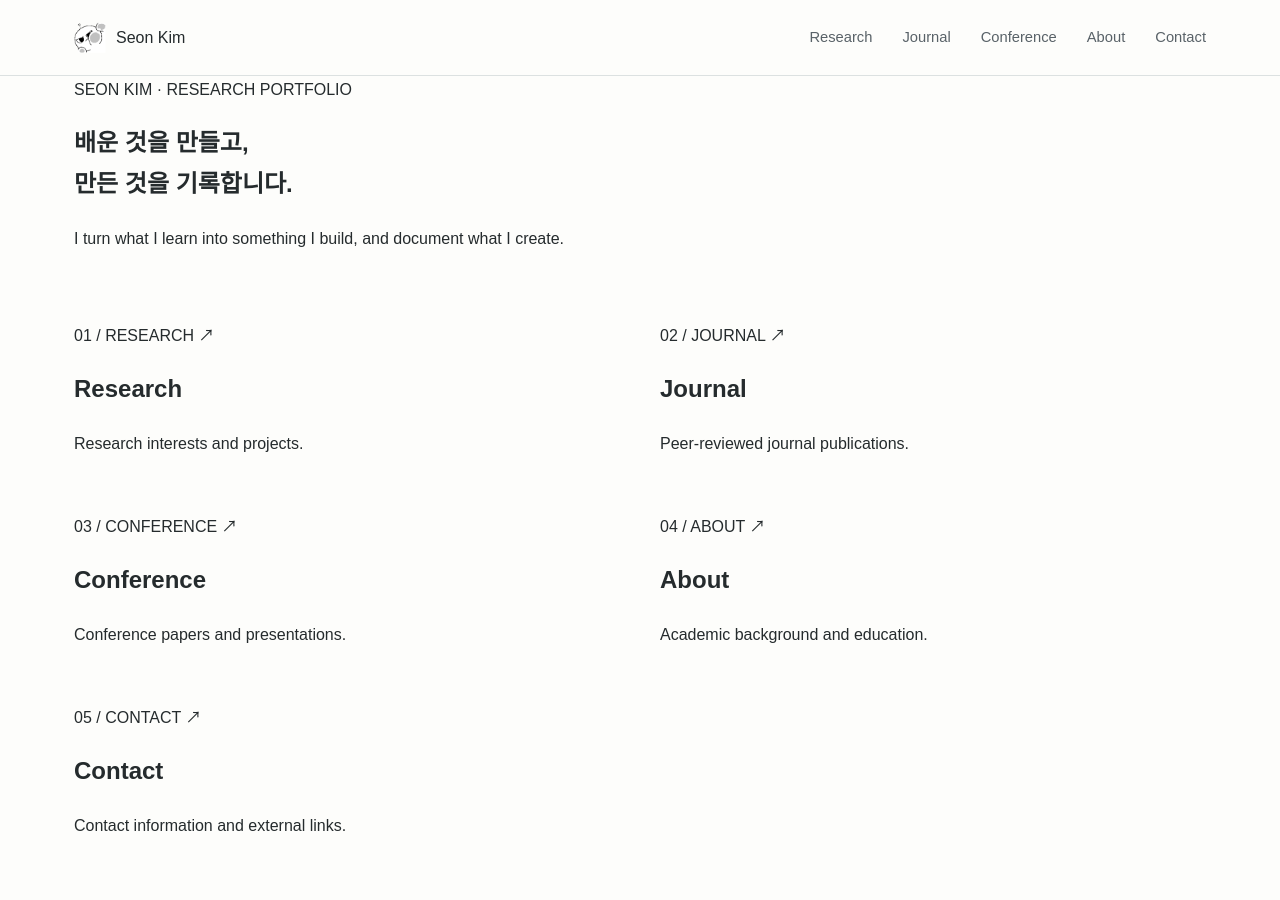
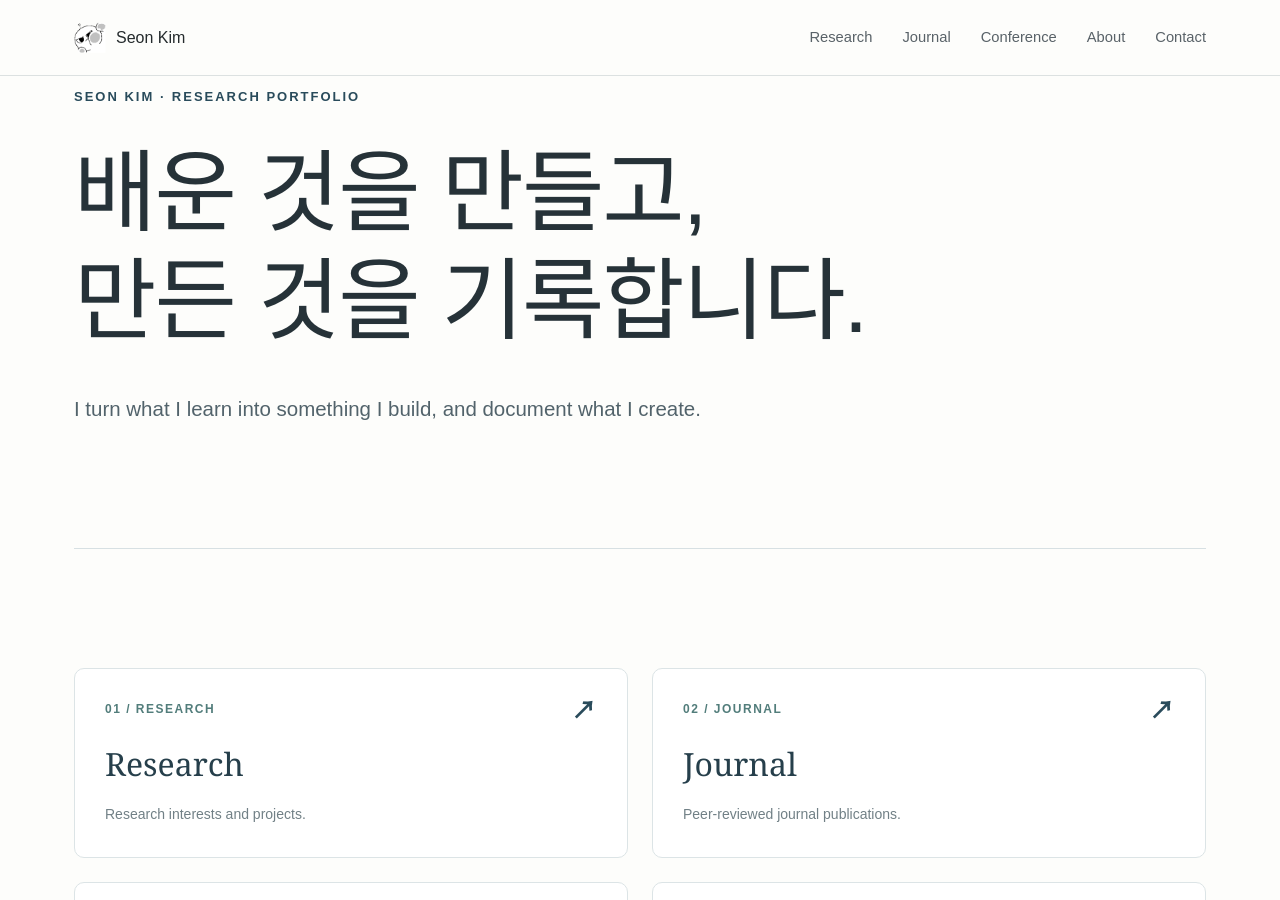
Before and after one commit to KSO012/KSO012.github.io, a Jekyll site: the page built from index.md, in a window 1280 px wide and 900 px high. Built offline with Jekyll 4.4.1, drawn with Linux system fonts in a browser that asks for light colours.

Commit message:
Update style.css

```diff
--- a/assets/style.css
+++ b/assets/style.css
@@ -11,6 +11,189 @@
   height: 32px;
   object-fit: contain;
   flex-shrink: 0;
+}
+
+
+/* =========================================
+   HOME PAGE
+========================================= */
+
+.home-page {
+  width: 100%;
+}
+
+/* Hero */
+
+.home-hero {
+  padding: 10px 0 75px;
+}
+
+.home-eyebrow {
+  margin-bottom: 32px;
+  color: #294b5b;
+  font-size: 13px;
+  font-weight: 700;
+  letter-spacing: 2px;
+}
+
+.home-hero h1 {
+  margin: 0;
+  color: #263238;
+  font-size: clamp(3rem, 7vw, 6.8rem);
+  font-weight: 500;
+  line-height: 1.2;
+  letter-spacing: -2px;
+  word-break: keep-all;
+}
+
+.home-subtitle {
+  margin: 36px 0 0;
+  color: #52636b;
+  font-size: clamp(1rem, 1.6vw, 1.3rem);
+  line-height: 1.8;
+}
+
+/* Navigation Section */
+
+.home-links {
+  margin-top: 45px;
+  padding-top: 65px;
+  border-top: 1px solid #d7e0e3;
+}
+
+.home-grid {
+  display: grid;
+  grid-template-columns: repeat(2, minmax(0, 1fr));
+  gap: 24px;
+}
+
+/* Navigation Cards */
+
+.home-card {
+  display: flex;
+  flex-direction: column;
+  justify-content: space-between;
+  min-width: 0;
+  min-height: 190px;
+  padding: 30px;
+  border: 1px solid #dce4e6;
+  border-radius: 10px;
+  background: #ffffff;
+  color: inherit;
+  text-decoration: none;
+
+  transition:
+    transform 0.2s ease,
+    border-color 0.2s ease,
+    background-color 0.2s ease;
+}
+
+.home-card:hover {
+  transform: translateY(-4px);
+  border-color: #416a79;
+  background: #f6f9f9;
+}
+
+.home-card:focus-visible {
+  outline: 2px solid #416a79;
+  outline-offset: 4px;
+}
+
+/* Card Header */
+
+.home-card-top {
+  display: flex;
+  align-items: flex-start;
+  justify-content: space-between;
+  gap: 15px;
+
+  color: #527d7b;
+  font-size: 12px;
+  font-weight: 700;
+  letter-spacing: 1.5px;
+}
+
+.home-card-arrow {
+  color: #294b5b;
+  font-size: 24px;
+  line-height: 1;
+
+  transition: transform 0.2s ease;
+}
+
+.home-card:hover .home-card-arrow {
+  transform: translate(3px, -3px);
+}
+
+/* Card Content */
+
+.home-card-content h2 {
+  margin: 0 0 12px;
+  font-family: Georgia, serif;
+  font-size: 32px;
+  font-weight: 400;
+  color: #263f4b;
+}
+
+.home-card-content p {
+  margin: 0;
+  color: #718086;
+  font-size: 14px;
+  line-height: 1.7;
+}
+
+/* Fifth card */
+
+.home-card:last-child {
+  grid-column: 1 / -1;
+}
+
+/* Mobile */
+
+@media (max-width: 700px) {
+
+  .home-hero {
+    padding: 15px 0 45px;
+  }
+
+  .home-eyebrow {
+    font-size: 11px;
+    letter-spacing: 1.3px;
+  }
+
+  .home-hero h1 {
+    font-size: clamp(2.3rem, 9vw, 4rem);
+    letter-spacing: -1px;
+  }
+
+  .home-subtitle {
+    margin-top: 25px;
+    font-size: 15px;
+  }
+
+  .home-links {
+    margin-top: 25px;
+    padding-top: 40px;
+  }
+
+  .home-grid {
+    grid-template-columns: 1fr;
+    gap: 15px;
+  }
+
+  .home-card {
+    min-height: 155px;
+    padding: 24px;
+  }
+
+  .home-card:last-child {
+    grid-column: auto;
+  }
+
+  .home-card-content h2 {
+    font-size: 27px;
+  }
+
 }
 
 
```
